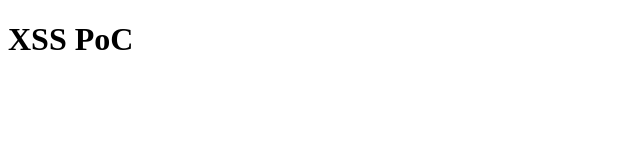
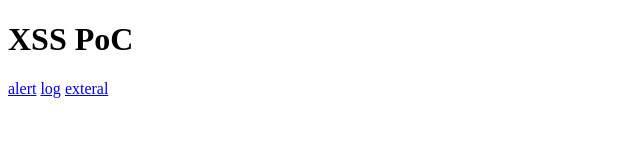
Before and after one commit to PontusHanssen/poc, a plain HTML site: page xss.html in a window 1280 px wide. Shown: the whole page, without its empty margins (0-640 px from the left). Drawn offline with Linux system fonts and the light colour scheme.

Commit message:
Update xss.html

```diff
--- a/xss.html
+++ b/xss.html
@@ -2,6 +2,9 @@
 <html>
 	<body>
 		<h1>XSS PoC</h1>
+		<a href="javascript:alert(document.domain)">alert</a>
+		<a href="javascript:console.log(document.domain)">log</a>
+		<a href="https://example.com">exteral</a>
 		<script>alert(document.domain)</script>
 	</body>
 </html>
```
